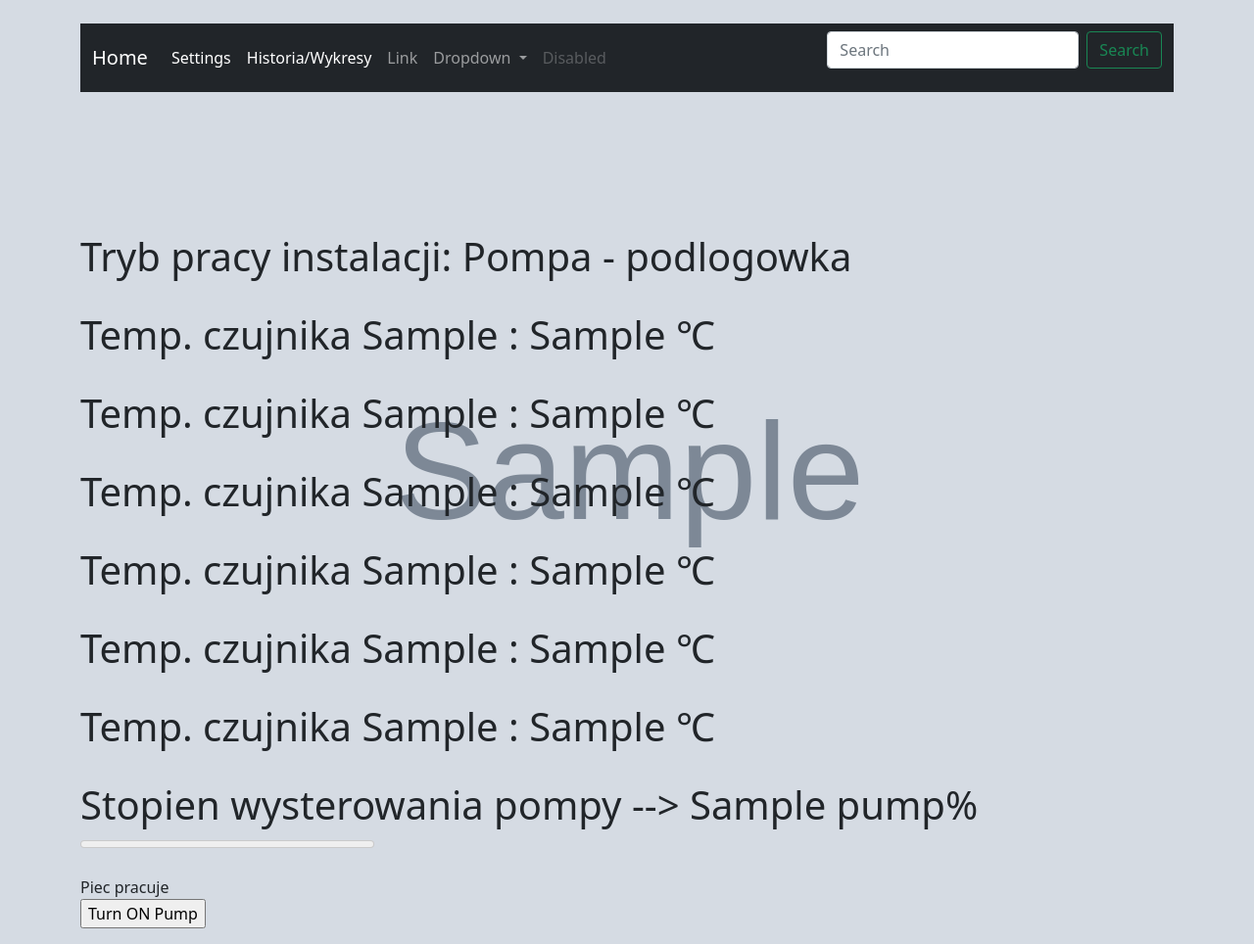
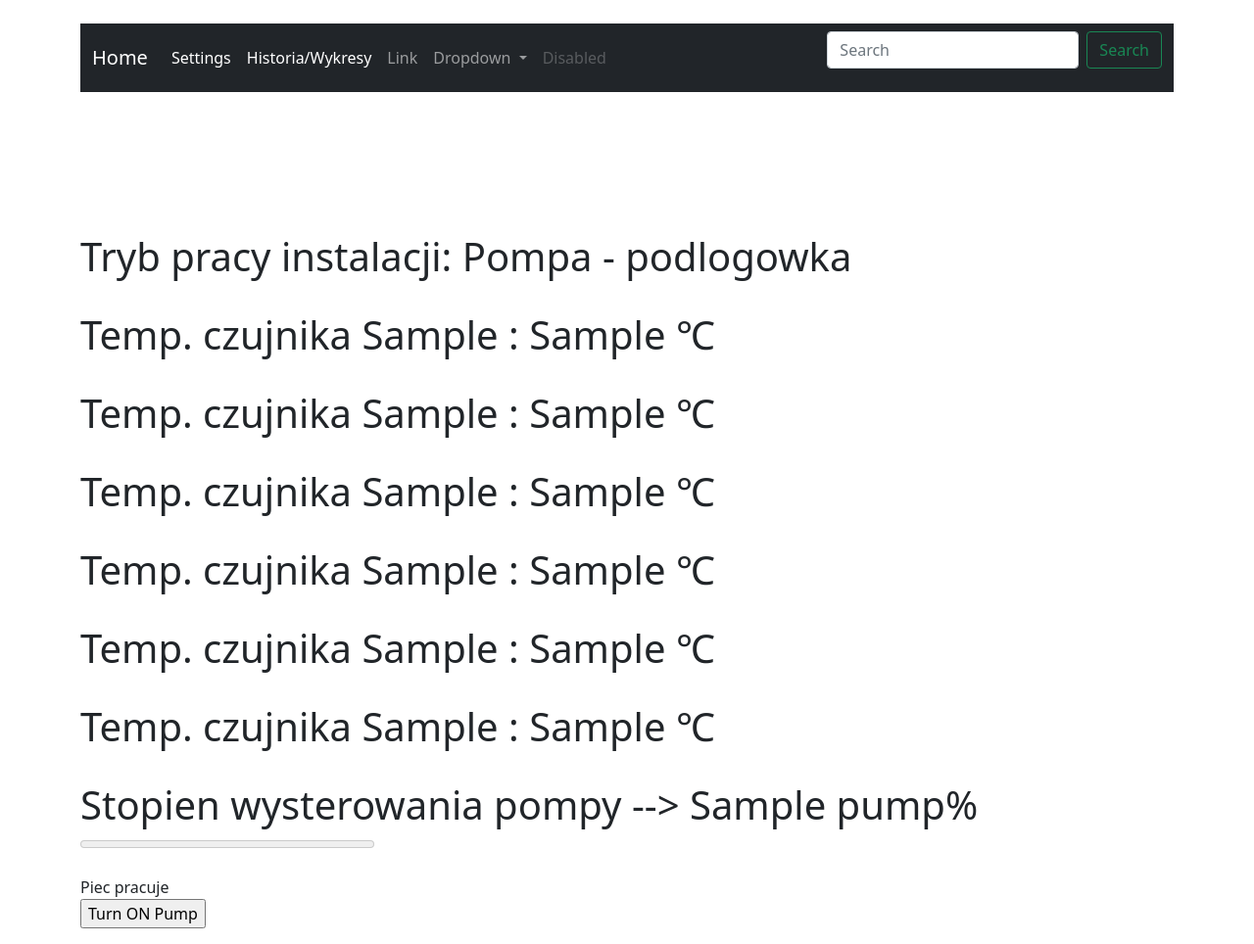
Before and after one commit to ricocooder/HeatPump, a Flask app: template templates/index.html in a window 1280 px wide. Shown: the whole page at 98% size. Run offline with Flask 2, Linux system fonts and the light colour scheme; the template is opened without the code that fills it: most values are stand-ins (such as "Sample title", 1, 10 or a date in 2020); grey boxes marked "Sample" are stand-in pictures; parts of the project's set-up code (start-up, migrations or seed data) failed here and were passed over.

Commit message:
Delete background image

```diff
--- a/templates/index.html
+++ b/templates/index.html
@@ -6,7 +6,7 @@
             background-repeat:no-repeat; # wylaczenia powtarzanie tzn jak zdjecie bedzie zamale to nie bedzie ustawiana kolo siebie
             background-attached:fixed;
             background-size:cover;
-            background-image: url({{image1}});
+            /* background-image: url({{image1}}); */
             font-size: 40px;
              }
         meter{
```
